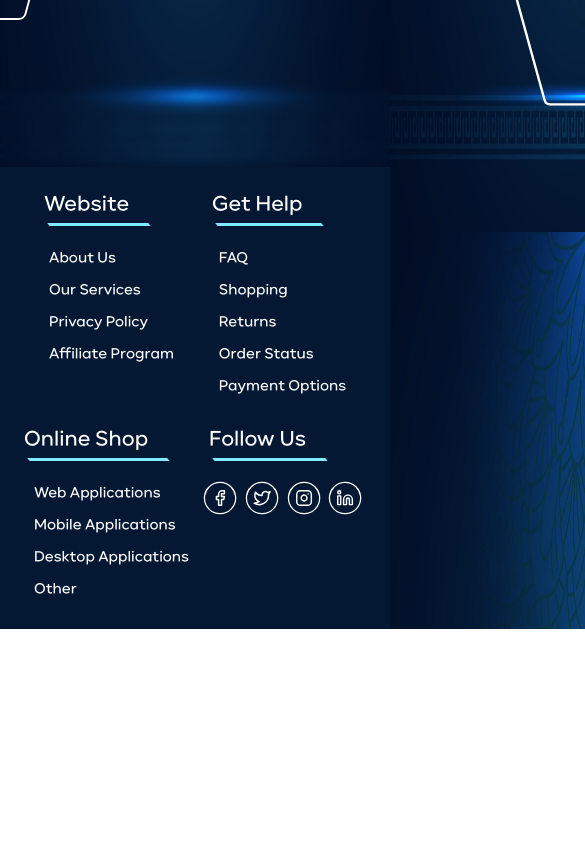
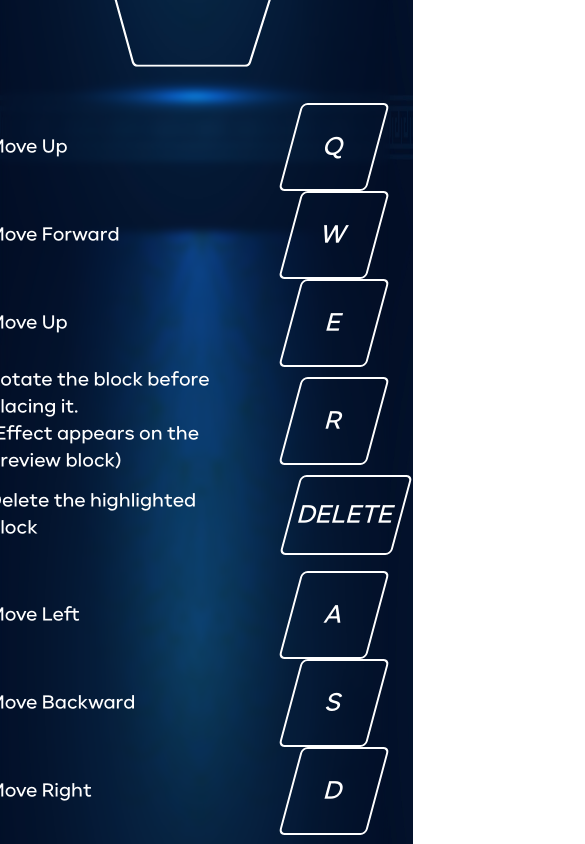
Before and after one commit to RadwanWalid/play-bricks-frontend, a Next.js app: page /GameControls in a window 390 px wide. Shown: the part 2300-3144 px from the top of the page, 585 px wide, since content can reach past the window. Before the commit the page ends 2929 px from the top, so only its background shows below. Built offline with nearby package versions, Linux system fonts and the light colour scheme; what tailwindcss-animation-delay would draw is missing.

Commit message:
Responsive Design

```diff
--- a/app/AboutUs/page.tsx
+++ b/app/AboutUs/page.tsx
@@ -4,7 +4,7 @@ type Props = {}
 
 const page = (props: Props) => {
   return (
-    <div className='my-20 mx-60 text-center leading-10'>
+    <div className='my-16 mx-40 434:mx-6 580:mx-10 580:my-6 988:mx-16 flex items-center text-center leading-10'>
       Play Bricks is proud to introduce the talented team behind the creation of the Play Bricks game. Our dedicated and passionate group of individuals came together with a shared vision to deliver an immersive and enjoyable gaming experience for players of all ages.
 
       Led by our experienced game designers, developers, and artists, our team worked tirelessly to bring Play Bricks to life. With a deep understanding of gameplay mechanics, captivating visuals, and engaging storytelling, we aimed to create a game that captures the hearts and minds of players.
--- a/app/GameControls/page.tsx
+++ b/app/GameControls/page.tsx
@@ -26,66 +26,92 @@ const page = (props: Props) => {
         <p className='italic'>Hover over any button to show what it does.</p>
       </div>
 
-      <div className='flex justify-around items-center space-x-10'>
-        <div className='space-y-4 -mt-14'>
-          <div className='flex items-center justify-start space-x-4'>
-            <div id='Q' className='hover:bg-white hover:bg-opacity-30 transition-all duration-300 rounded-md -skew-x-[15deg] before:content-[""] before:absolute before:top-0 before:bottom-0 before:left-0 before:right-0 before:rounded-md before:border-2 before:border-white w-32 h-32 text-5xl relative p-11'>Q</div>
-            <Tooltip style={{color: 'rgb(23 37 84 / 1)', backgroundColor: 'white', opacity: 1}} anchorSelect="#Q" place="top">
+      <div className='flex justify-around items-center space-x-10 988:flex-col-reverse 988:space-x-0'>
+        <div className='space-y-4 -mt-14 1130:mt-0 relative 988:!right-3'>
+          <div className='flex items-center justify-start space-x-4 relative 636:space-x-0 636:flex-col'>
+            <div className='flex items-center justify-between 636:w-full 636:space-x-4'>
+              <h1 className='636:block hidden'>Move Up</h1>
+              <div id='Q' className='flex items-center justify-center hover:bg-white hover:bg-opacity-30 transition-all duration-300 rounded-md -skew-x-[15deg] before:content-[""] before:absolute before:top-0 before:bottom-0 before:left-0 before:right-0 before:rounded-md before:border-2 before:border-white w-32 1130:w-24 704:!w-16 704:!h-16 1130:text-4xl 704:!text-2xl h-32 text-5xl relative p-11 636:flex 636:items-center 636:space-x-4'>Q</div>
+              <Tooltip className='636:hidden' style={{color: 'rgb(23 37 84 / 1)', backgroundColor: 'white', opacity: 1}} anchorSelect="#Q" place="top">
                 Move Up
               </Tooltip>
-            <div id='W' className='hover:bg-white hover:bg-opacity-30 transition-all duration-300 rounded-md -skew-x-[15deg] before:content-[""] before:absolute before:top-0 before:bottom-0 before:left-0 before:right-0 before:rounded-md before:border-2 before:border-white w-32 h-32 text-5xl relative p-11'>W</div>
-            <Tooltip style={{color: 'rgb(23 37 84 / 1)', backgroundColor: 'white', opacity: 1}} anchorSelect="#W" place="top">
+            </div>
+            <div className='flex items-center justify-between 636:w-full 636:space-x-4'>
+              <h1 className='636:block hidden'>Move Forward</h1>
+              <div id='W' className='flex items-center justify-center hover:bg-white hover:bg-opacity-30 transition-all duration-300 rounded-md -skew-x-[15deg] before:content-[""] before:absolute before:top-0 before:bottom-0 before:left-0 before:right-0 before:rounded-md before:border-2 before:border-white w-32 1130:w-24 704:!w-16 704:!h-16 1130:text-4xl 704:!text-2xl h-32 text-5xl relative p-11 636:flex 636:items-center 636:space-x-4'>W</div>
+              <Tooltip className='636:hidden' style={{color: 'rgb(23 37 84 / 1)', backgroundColor: 'white', opacity: 1}} anchorSelect="#W" place="top">
                 Move Forward
               </Tooltip>
-            <div id='E' className='hover:bg-white hover:bg-opacity-30 transition-all duration-300 rounded-md -skew-x-[15deg] before:content-[""] before:absolute before:top-0 before:bottom-0 before:left-0 before:right-0 before:rounded-md before:border-2 before:border-white w-32 h-32 text-5xl relative p-11'>E</div>
-            <Tooltip style={{color: 'rgb(23 37 84 / 1)', backgroundColor: 'white', opacity: 1}} anchorSelect="#E" place="top">
+            </div>
+            <div className='flex items-center justify-between 636:w-full 636:space-x-4'>
+              <h1 className='636:block hidden'>Move Up</h1>
+              <div id='E' className='flex items-center justify-center hover:bg-white hover:bg-opacity-30 transition-all duration-300 rounded-md -skew-x-[15deg] before:content-[""] before:absolute before:top-0 before:bottom-0 before:left-0 before:right-0 before:rounded-md before:border-2 before:border-white w-32 1130:w-24 704:!w-16 704:!h-16 1130:text-4xl 704:!text-2xl h-32 text-5xl relative p-11 636:flex 636:items-center 636:space-x-4'>E</div>
+              <Tooltip className='636:hidden' style={{color: 'rgb(23 37 84 / 1)', backgroundColor: 'white', opacity: 1}} anchorSelect="#E" place="top">
                 Move Down
               </Tooltip>
-            <div id='R' className='hover:bg-white hover:bg-opacity-30 transition-all duration-300 rounded-md -skew-x-[15deg] before:content-[""] before:absolute before:top-0 before:bottom-0 before:left-0 before:right-0 before:rounded-md before:border-2 before:border-white w-32 h-32 text-5xl relative p-11'>R</div>
-            <Tooltip style={{color: 'rgb(23 37 84 / 1)', backgroundColor: 'white', opacity: 1}} anchorSelect="#R" place="top">
+            </div>
+            <div className='flex items-center justify-between 636:w-full 636:space-x-4'>
+              <h1 className='636:block hidden'>Rotate the block before placing it.
+              <br />
+              (Effect appears on the preview block)</h1>
+              <div id='R' className='flex items-center justify-center hover:bg-white hover:bg-opacity-30 transition-all duration-300 rounded-md -skew-x-[15deg] before:content-[""] before:absolute before:top-0 before:bottom-0 before:left-0 before:right-0 before:rounded-md before:border-2 before:border-white w-32 1130:w-24 704:!w-16 704:!h-16 1130:text-4xl 704:!text-2xl h-32 text-5xl relative p-11 636:flex 636:items-center 636:space-x-4'>R</div>
+              <Tooltip className='636:hidden' style={{color: 'rgb(23 37 84 / 1)', backgroundColor: 'white', opacity: 1}} anchorSelect="#R" place="top">
                 Rotate the block before placing it.
                 <br />
                 (Effect appears on the preview block)
               </Tooltip>
-            <div id='DELETE' className='hover:bg-white hover:bg-opacity-30 transition-all duration-300 rounded-md -skew-x-[15deg] before:content-[""] before:absolute before:top-0 before:bottom-0 before:left-0 before:right-0 before:rounded-md before:border-2 before:border-white w-56 h-32 text-5xl relative px-3 py-10 left-6'>DELETE</div>
-            <Tooltip style={{color: 'rgb(23 37 84 / 1)', backgroundColor: 'white', opacity: 1}} anchorSelect="#DELETE" place="top">
+            </div>
+            <div className='flex items-center justify-between 636:w-full 636:space-x-4'>
+              <h1 className='636:block hidden'>Delete the highlighted block</h1>
+              <div id='DELETE' className='flex items-center justify-center hover:bg-white hover:bg-opacity-30 transition-all duration-300 rounded-md -skew-x-[15deg] before:content-[""] before:absolute before:top-0 before:bottom-0 before:left-0 before:right-0 before:rounded-md before:border-2 before:border-white w-56 1130:w-40 704:!w-28 704:!h-16 1130:text-4xl 704:!text-2xl h-32 text-5xl relative px-3 py-10 left-6 636:flex 636:items-center 636:space-x-4'>DELETE</div>
+              <Tooltip className='636:hidden' style={{color: 'rgb(23 37 84 / 1)', backgroundColor: 'white', opacity: 1}} anchorSelect="#DELETE" place="top">
                 Delete the highlighted block
               </Tooltip>
             </div>
-          <div className='flex items-center justify-start space-x-4'>
-            <div id='A' className='hover:bg-white hover:bg-opacity-30 transition-all duration-300 rounded-md -skew-x-[15deg] before:content-[""] before:absolute before:top-0 before:bottom-0 before:left-0 before:right-0 before:rounded-md before:border-2 before:border-white w-32 h-32 text-5xl relative p-11'>A</div>
-            <Tooltip style={{color: 'rgb(23 37 84 / 1)', backgroundColor: 'white', opacity: 1}} anchorSelect="#A" place="top">
+          </div>
+          <div className='flex items-center justify-start space-x-4 relative 636:space-x-0 636:flex-col'>
+            <div className='flex items-center justify-between 636:w-full 636:space-x-4'>
+              <h1 className='636:block hidden'>Move Left</h1>
+              <div id='A' className='flex items-center justify-center hover:bg-white hover:bg-opacity-30 transition-all duration-300 rounded-md -skew-x-[15deg] before:content-[""] before:absolute before:top-0 before:bottom-0 before:left-0 before:right-0 before:rounded-md before:border-2 before:border-white w-32 1130:w-24 704:!w-16 704:!h-16 1130:text-4xl 704:!text-2xl h-32 text-5xl relative p-11 636:flex 636:items-center 636:space-x-4'>A</div>
+              <Tooltip className='636:hidden' style={{color: 'rgb(23 37 84 / 1)', backgroundColor: 'white', opacity: 1}} anchorSelect="#A" place="top">
                 Move Left
               </Tooltip>
-            <div id='S' className='hover:bg-white hover:bg-opacity-30 transition-all duration-300 rounded-md -skew-x-[15deg] before:content-[""] before:absolute before:top-0 before:bottom-0 before:left-0 before:right-0 before:rounded-md before:border-2 before:border-white w-32 h-32 text-5xl relative p-11'>S</div>
-            <Tooltip style={{color: 'rgb(23 37 84 / 1)', backgroundColor: 'white', opacity: 1}} anchorSelect="#S" place="top">
+            </div>
+            <div className='flex items-center justify-between 636:w-full 636:space-x-4'>
+              <h1 className='636:block hidden'>Move Backward</h1>
+              <div id='S' className='flex items-center justify-center hover:bg-white hover:bg-opacity-30 transition-all duration-300 rounded-md -skew-x-[15deg] before:content-[""] before:absolute before:top-0 before:bottom-0 before:left-0 before:right-0 before:rounded-md before:border-2 before:border-white w-32 1130:w-24 704:!w-16 704:!h-16 1130:text-4xl 704:!text-2xl h-32 text-5xl relative p-11 636:flex 636:items-center 636:space-x-4'>S</div>
+              <Tooltip className='636:hidden' style={{color: 'rgb(23 37 84 / 1)', backgroundColor: 'white', opacity: 1}} anchorSelect="#S" place="top">
                 Move Backward
               </Tooltip>
-            <div id='D' className='hover:bg-white hover:bg-opacity-30 transition-all duration-300 rounded-md -skew-x-[15deg] before:content-[""] before:absolute before:top-0 before:bottom-0 before:left-0 before:right-0 before:rounded-md before:border-2 before:border-white w-32 h-32 text-5xl relative p-11'>D</div>
-            <Tooltip style={{color: 'rgb(23 37 84 / 1)', backgroundColor: 'white', opacity: 1}} anchorSelect="#D" place="top">
+            </div>
+            <div className='flex items-center justify-between 636:w-full 636:space-x-4'>
+              <h1 className='636:block hidden'>Move Right</h1>
+              <div id='D' className='flex items-center justify-center hover:bg-white hover:bg-opacity-30 transition-all duration-300 rounded-md -skew-x-[15deg] before:content-[""] before:absolute before:top-0 before:bottom-0 before:left-0 before:right-0 before:rounded-md before:border-2 before:border-white w-32 1130:w-24 704:!w-16 704:!h-16 1130:text-4xl 704:!text-2xl h-32 text-5xl relative p-11 636:flex 636:items-center 636:space-x-4'>D</div>
+              <Tooltip className='636:hidden' style={{color: 'rgb(23 37 84 / 1)', backgroundColor: 'white', opacity: 1}} anchorSelect="#D" place="top">
                 Move Right
               </Tooltip>
             </div>
           </div>
+        </div>
 
-        <div className='flex flex-col items-center justify-center scale-[0.85]'>
+        <div className='flex flex-col items-center justify-center scale-[0.85] relative 1130:left-10 988:!left-0 1130:-top-4 1130:scale-[0.75]'>
           <div className='flex items-center justify-center relative w-fit space-x-1'>
             <svg id='left-click' className='fill-transparent hover:fill-[rgba(255,_255,_255,_0.3)] transition-all duration-300 -scale-x-100' width="147" height="165" viewBox="0 0 147 165" fill="none" xmlns="http://www.w3.org/2000/svg">
               <path d="M140.868 164H39.6138C36.8083 164 34.5527 161.691 34.6137 158.886C35.7075 108.613 35.3782 77.2666 7.03864 79.1732C3.893 79.3848 1 77.0613 1 73.9085V6C1 3.23858 3.23858 1 6 1H109.423C111.797 1 113.843 2.66859 114.321 4.99344L145.766 157.993C146.403 161.095 144.034 164 140.868 164Z" stroke="white" strokeWidth="2.5"/>
             </svg>
-            <Tooltip style={{color: 'rgb(23 37 84 / 1)', backgroundColor: 'white', opacity: 1}} anchorSelect="#left-click" place="top">
+            <Tooltip className='636:hidden' style={{color: 'rgb(23 37 84 / 1)', backgroundColor: 'white', opacity: 1}} anchorSelect="#left-click" place="top">
               Place a block
             </Tooltip>
 
-            <div id='scroll-wheel' className='absolute left-[7.35rem] top-[5.25rem] w-14 h-[5.25rem] rounded-full border-2 border-white hover:bg-white hover:bg-opacity-30 transition-all duration-300' />
-            <Tooltip style={{color: 'rgb(23 37 84 / 1)', backgroundColor: 'white', opacity: 1}} anchorSelect="#scroll-wheel" place="top">
+            <div id='scroll-wheel' className='absolute left-[7.35rem] top-[5.25rem] w-14 h-[5.25rem] rounded-full border-2 border-white flex items-center justify-center hover:bg-white hover:bg-opacity-30 transition-all duration-300' />
+            <Tooltip className='636:hidden' style={{color: 'rgb(23 37 84 / 1)', backgroundColor: 'white', opacity: 1}} anchorSelect="#scroll-wheel" place="top">
               Move Up/Down (Alternative for Q/E keys)
             </Tooltip>
 
             <svg id='right-click' className='fill-transparent hover:fill-[rgba(255,_255,_255,_0.3)] transition-all duration-300 ' width="147" height="165" viewBox="0 0 147 165" fill="none" xmlns="http://www.w3.org/2000/svg">
               <path d="M140.868 164H39.6138C36.8083 164 34.5527 161.691 34.6137 158.886C35.7075 108.613 35.3782 77.2666 7.03864 79.1732C3.893 79.3848 1 77.0613 1 73.9085V6C1 3.23858 3.23858 1 6 1H109.423C111.797 1 113.843 2.66859 114.321 4.99344L145.766 157.993C146.403 161.095 144.034 164 140.868 164Z" stroke="white" strokeWidth="2.5"/>
             </svg>
-            <Tooltip style={{color: 'rgb(23 37 84 / 1)', backgroundColor: 'white', opacity: 1}} anchorSelect="#right-click" place='top'>
+            <Tooltip className='636:hidden' style={{color: 'rgb(23 37 84 / 1)', backgroundColor: 'white', opacity: 1}} anchorSelect="#right-click" place='top'>
               Hold and move the mouse to rotate around the scene.
             </Tooltip>
           </div>
--- a/app/Login/page.tsx
+++ b/app/Login/page.tsx
@@ -22,7 +22,7 @@ const Page = (props: Props) => {
     const [isLogin, setIsLogin] = useState<boolean>(true);
 
   return (
-    <div id='login-page' className='relative overflow-hidden w-screen h-screen flex flex-col items-end justify-center pr-40'>
+    <div id='login-page' className='relative overflow-hidden flex items-center justify-center h-screen'>
         <div className='flip-card'>
             <Link className='cursor-pointer w-[100px]' as='/' href='/'><Image className='mx-auto' priority height={100} width={100} src='/images/Logo.png' alt='Logo' /></Link>
             <div className={`flip-card-inner ${isLogin ? '': 'rotate-y-180'}`}>
--- a/app/globals.css
+++ b/app/globals.css
@@ -51,12 +51,14 @@ div::-webkit-scrollbar-thumb:hover {
 }
 
 #login-page {
-  background-image: url('../public/images/islamic-background-with-mandala-arabesque-style_339006-261.jpg');
+  /* background-image: url('../public/images/islamic-background-with-mandala-arabesque-style_339006-261.jpg'); */
   background-attachment: fixed;
   background-size: contain;
   background-size: 100vw 100vh;
   background-repeat: no-repeat;
-}
+  /* background-size: 100% 100%; */
+  background-position: 0px 0px,0px 0px,0px 0px,0px 0px,0px 0px,0px 0px,0px 0px,0px 0px,0px 0px,0px 0px,0px 0px;
+  background-image: radial-gradient(18% 28% at 24% 50%, #153870FF 7%, #073AFF00 100%),radial-gradient(18% 28% at 18% 71%, #22267C59 6%, #073AFF00 100%),radial-gradient(70% 53% at 36% 76%, #022D73FF 0%, #073AFF00 100%),radial-gradient(42% 53% at 15% 94%, #2A1876FF 7%, #073AFF00 100%),radial-gradient(42% 53% at 34% 72%, #08265AFF 7%, #073AFF00 100%),radial-gradient(18% 28% at 35% 87%, #0F2380FF 7%, #073AFF00 100%),radial-gradient(31% 43% at 7% 98%, #2D1BABFF 24%, #073AFF00 100%),radial-gradient(21% 37% at 72% 23%, #0F2C5AFF 24%, #073AFF00 100%),radial-gradient(35% 56% at 91% 74%, #0E2279FF 9%, #073AFF00 100%),radial-gradient(74% 86% at 67% 38%, #09244DFF 24%, #073AFF00 100%),linear-gradient(125deg, #0C3F6E 1%, #020E26 100%);}
 
 .flip-card {
   background-color: transparent;
--- a/app/page.tsx
+++ b/app/page.tsx
@@ -38,7 +38,7 @@ export default function Home() {
               <span className="land-span relative inline-block animate-bounce animation-delay-300">t</span>
             </div>
             <div className="hidden whitespace-nowrap text-right 434:scale-90 434:!bottom-12 mx-auto 704:inline-block 580:-translate-x-[21%] relative 704:bottom-6 col-[2/3] row-[1/3]">
-              {!modelReady && <div className="loader mx-1 top-8 right-10 after:border-[#7EEBFF_transparent]" />}
+              {!modelReady && <div className="loader mx-1 top-14 right-14 434:top-20 434:right-[4.25rem] after:border-[#7EEBFF_transparent]" />}
               {MemoizedLandingModel}
             </div>
             <span className="704:hidden"> </span>
@@ -63,7 +63,7 @@ export default function Home() {
               <span className="land-span relative inline-block animate-bounce animation-delay-1500">n</span>
             </div>
           </div>
-          <p className="text-[0.9rem] 580:text-xs 988:pt-2 434:mx-6 704:text-center">Immerse yourself in the beauty of Islamic architecture as you construct magnificent buildings using LEGO blocks. Harness the intricate patterns and textures inspired by centuries-old designs, and unleash your creativity to shape a breathtaking cityscape that pays homage to the rich heritage of Islamic art and culture.</p>
+          <p className="text-[0.9rem] 580:text-xs 988:pt-2 580:mx-6 704:text-center">Immerse yourself in the beauty of Islamic architecture as you construct magnificent buildings using LEGO blocks. Harness the intricate patterns and textures inspired by centuries-old designs, and unleash your creativity to shape a breathtaking cityscape that pays homage to the rich heritage of Islamic art and culture.</p>
           <div className="space-x-6 pt-3 flex font-bold items-center 704:justify-center">
             <button onClick={downloadGame} className="cursor-pointer border-2 border-white rounded-md text-center text-sm 434:whitespace-nowrap px-4 py-3 bg-white text-blue-950 hover:scale-110 transition-all duration-300 w-fit">Download <span className="434:hidden">& Play offline</span></button>
             <Link as='/Game' href='/Game'><div className="cursor-pointer border-2 border-white rounded-md bg-transparent 434:whitespace-nowrap text-center text-sm px-4 py-3 hover:scale-110 transition-all duration-300 w-fit">Play Now</div></Link>
--- a/components/PopularModels/PopularModels.tsx
+++ b/components/PopularModels/PopularModels.tsx
@@ -94,7 +94,7 @@ const PopularModels: React.FC<Props> = () => {
   );
 
   return (
-    <div className='overflow-x-auto flex items-center my-1 p-3 space-x-10 mb-12 mx-24 434:mx-6'>
+    <div className='overflow-x-auto flex items-center my-1 p-3 space-x-10 mb-12 mx-24 580:mx-6'>
       {!isModelLoaded && <ModelViewerSkeleton count={10} />}
       {isModelLoaded && MemoizedModels}
     </div>
--- a/components/shared/Footer/Footer.tsx
+++ b/components/shared/Footer/Footer.tsx
@@ -24,7 +24,7 @@ const Footer = (props: Props) => {
 
   return (
     <div ref={footerRef} className='p-4 relative flex justify-center bg-[#041833]'>
-        <div className='text-center w-full grid grid-cols-4 988:grid-cols-2 988:gap-y-6'>
+        <div className='text-center w-full grid grid-cols-4 988:grid-cols-2 988:gap-8'>
             <div className={footerCol}>
                 <h4 className={colHeader}><div className={colHeaderText}>Website</div></h4>
                 <ul className={colData}>
@@ -55,7 +55,7 @@ const Footer = (props: Props) => {
             </div>
             <div className={footerCol}>
                 <h4 className={colHeader}><div className={colHeaderText}>Follow Us</div></h4>
-                <ul className={`${colData} flex flex-wrap`}>
+                <ul className={`${colData} flex flex-wrap 434:-ml-2 434:grid 434:grid-cols-2 434:gap-4`}>
                     <li><button className={colIcons}><FiFacebook /></button></li>
                     <li><button className={colIcons}><FiTwitter /></button></li>
                     <li><button className={colIcons}><FiInstagram /></button></li>
@@ -67,7 +67,7 @@ const Footer = (props: Props) => {
   )
 }
 
-const footerCol = classNames(`flex flex-col items-center`);
+const footerCol = classNames(`flex flex-col items-start`);
 const colHeader = classNames(`w-fit relative right-6 border-b-[3px] border-[#7EEBFF] px-1 pb-1 skew-x-[40deg]`);
 const colHeaderText = classNames(`-skew-x-[40deg] ml-2 text-xl`);
 const colData = classNames(`text-left mt-3 ml-1`);
```
Also changed, not shown: components/shared/Navbar/Navbar.tsx (+13 -13 lines), components/shared/ToggleButton/ToggleButton.tsx (+8 -8 lines). Lines whose indentation alone changed are shown as unchanged.
